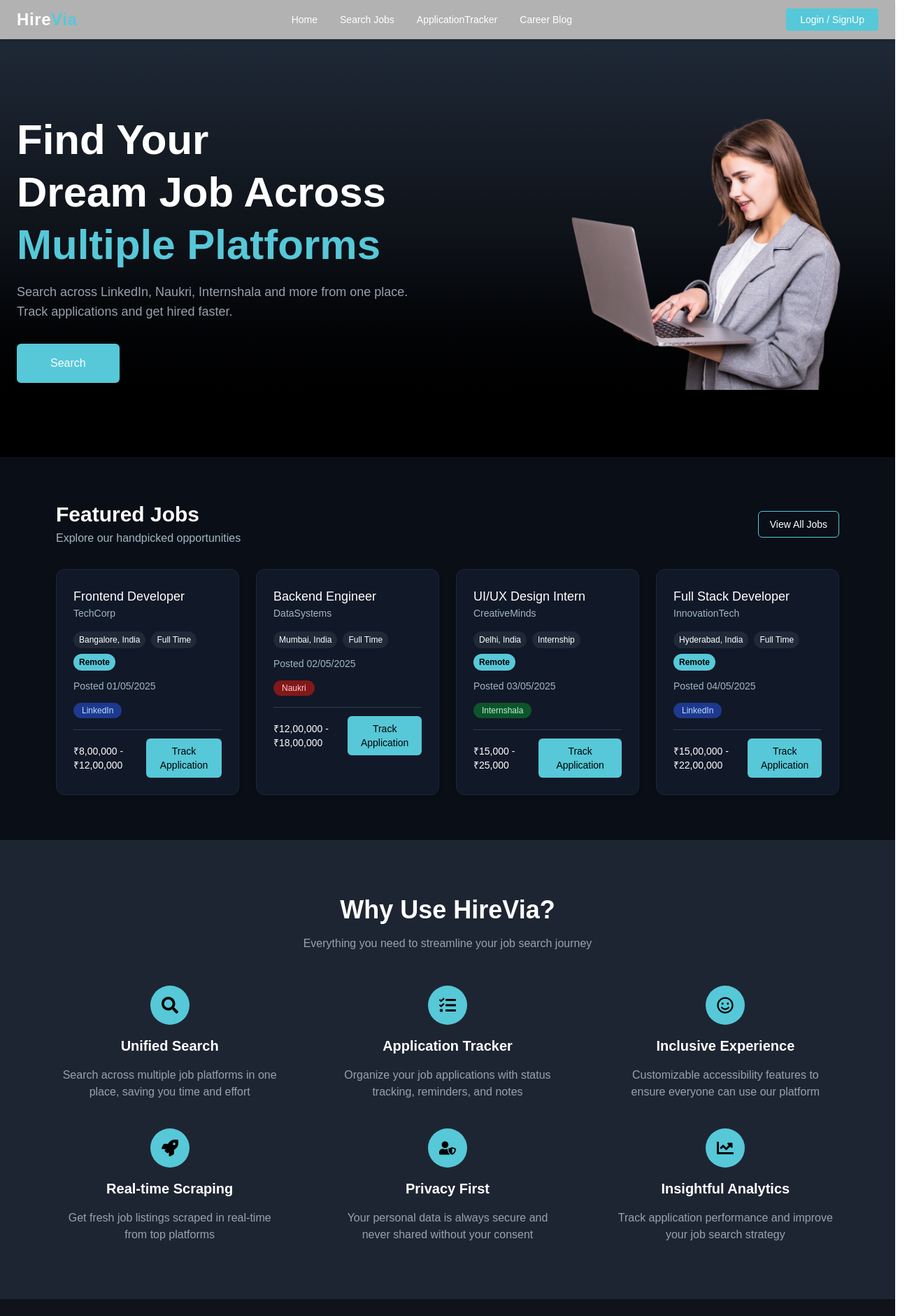
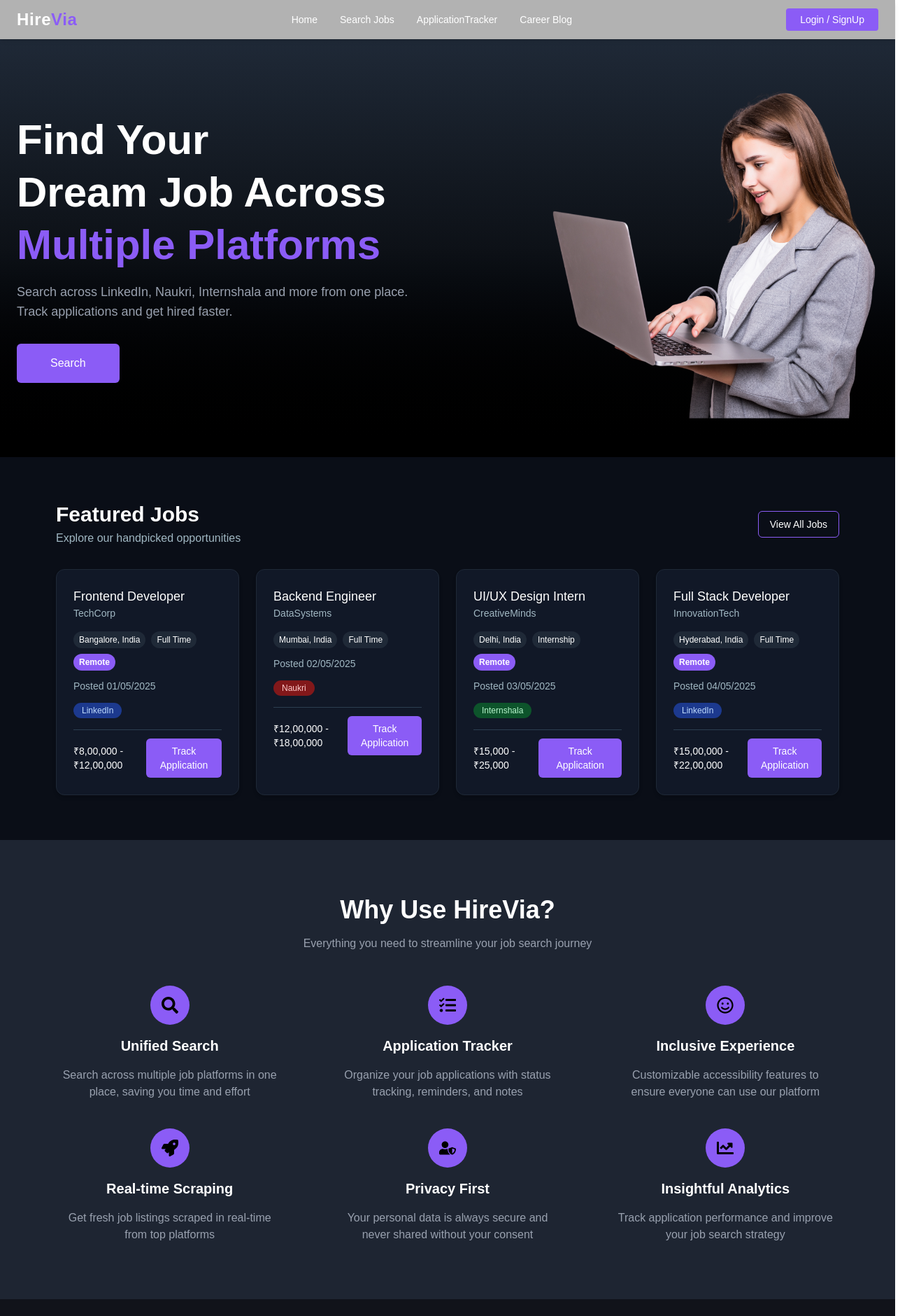
Before and after one commit to vridhichaudhary/HireVia, a Next.js app in the folder hirevia/: page /home in a window 1280 px wide. Shown: the top 1880 px of the page at 70% size, 1317 px wide, since content can reach past the window. Built offline with nearby package versions, Linux system fonts and the light colour scheme.

Commit message:
changed color theme

```diff
--- a/hirevia/src/app/blog/page.js
+++ b/hirevia/src/app/blog/page.js
@@ -122,7 +122,7 @@ const BlogSection = () => {
           </div>
 
           <div className="p-6 sm:p-10 flex flex-col gap-4 mb-10">
-            <span className="bg-[#70bdf5] text-white px-4 py-1 rounded-full text-sm font-medium w-fit">
+            <span className="bg-[#8B5CF6] text-white px-4 py-1 rounded-full text-sm font-medium w-fit">
               Featured
             </span>
             <h3 className="text-2xl sm:text-3xl font-bold leading-tight">
@@ -139,7 +139,7 @@ const BlogSection = () => {
             </div>
             <a
               href="#"
-              className="text-[#70bdf5] hover:underline font-medium mt-2 w-fit"
+              className="text-[#8B5CF6] hover:underline font-medium mt-2 w-fit"
             >
               Read Full Article →
             </a>
@@ -160,7 +160,7 @@ const BlogSection = () => {
                 className="object-cover"
               />
               <div className="p-5">
-                <span className="inline-block bg-[#70bdf5] text-white text-xs font-semibold px-3 py-1 rounded-full mb-3">
+                <span className="inline-block bg-[#8B5CF6] text-white text-xs font-semibold px-3 py-1 rounded-full mb-3">
                   {blog.category}
                 </span>
                 <h3 className="text-xl font-semibold mb-3">{blog.title}</h3>
--- a/hirevia/src/app/home/page.js
+++ b/hirevia/src/app/home/page.js
@@ -21,7 +21,7 @@ const Home = () => {
         <div className="grid grid-cols-1 sm:grid-cols-3 gap-10">
 
           <div className="flex flex-col items-center text-center space-y-4">
-            <div className="bg-[#56C8D8] rounded-full p-4">
+            <div className="bg-[#8B5CF6] rounded-full p-4">
               <FaSearch className="text-2xl text-black" />
             </div>
             <h3 className="text-xl font-semibold">Unified Search</h3>
@@ -32,7 +32,7 @@ const Home = () => {
 
 
           <div className="flex flex-col items-center text-center space-y-4">
-            <div className="bg-[#56C8D8] rounded-full p-4">
+            <div className="bg-[#8B5CF6] rounded-full p-4">
               <FaTasks className="text-2xl text-black" />
             </div>
             <h3 className="text-xl font-semibold">Application Tracker</h3>
@@ -43,7 +43,7 @@ const Home = () => {
 
 
           <div className="flex flex-col items-center text-center space-y-4">
-            <div className="bg-[#56C8D8] rounded-full p-4">
+            <div className="bg-[#8B5CF6] rounded-full p-4">
               <FaRegSmile className="text-2xl text-black" />
             </div>
             <h3 className="text-xl font-semibold">Inclusive Experience</h3>
@@ -53,7 +53,7 @@ const Home = () => {
           </div>
 
           <div className="flex flex-col items-center text-center space-y-4">
-            <div className="bg-[#56C8D8] rounded-full p-4">
+            <div className="bg-[#8B5CF6] rounded-full p-4">
               <FaRocket className="text-2xl text-black" />
             </div>
             <h3 className="text-xl font-semibold">Real-time Scraping</h3>
@@ -63,7 +63,7 @@ const Home = () => {
           </div>
 
           <div className="flex flex-col items-center text-center space-y-4">
-            <div className="bg-[#56C8D8] rounded-full p-4">
+            <div className="bg-[#8B5CF6] rounded-full p-4">
               <FaUserShield className="text-2xl text-black" />
             </div>
             <h3 className="text-xl font-semibold">Privacy First</h3>
@@ -73,7 +73,7 @@ const Home = () => {
           </div>
 
           <div className="flex flex-col items-center text-center space-y-4">
-            <div className="bg-[#56C8D8] rounded-full p-4">
+            <div className="bg-[#8B5CF6] rounded-full p-4">
               <FaChartLine className="text-2xl text-black" />
             </div>
             <h3 className="text-xl font-semibold">Insightful Analytics</h3>
@@ -88,7 +88,7 @@ const Home = () => {
 
     <section className="bg-[#11131A] py-16 px-6">
         <div className="max-w-6xl mx-auto">
-          <div className="bg-[#56C8D8] text-black rounded-lg px-8 py-10 flex flex-col md:flex-row justify-between items-center gap-6">
+          <div className="bg-[#8B5CF6] text-black rounded-lg px-8 py-10 flex flex-col md:flex-row justify-between items-center gap-6">
             <div>
               <h3 className="text-2xl font-extrabold mb-2">Ready to find your next opportunity?</h3>
               <p>Create an account to track your applications and get personalized job recommendations</p>
--- a/hirevia/src/app/jobs/page.js
+++ b/hirevia/src/app/jobs/page.js
@@ -261,7 +261,7 @@ const SearchJobs = () => {
         {displayedJobs.map((job) => (
           <div
             key={job.id}
-            className="bg-[#141625]/60 backdrop-blur-md px-6 py-5 rounded-xl border border-gray-800 hover:shadow-[0_0_5px_#56C8D8] hover:scale-[1.02] transition duration-300"
+            className="bg-[#141625]/60 backdrop-blur-md px-6 py-5 rounded-xl border border-gray-800 hover:shadow-[0_0_5px_#8B5CF6] hover:scale-[1.02] transition duration-300"
           >
             <div className="flex justify-between items-start">
               <div>
@@ -273,7 +273,7 @@ const SearchJobs = () => {
               <span className="bg-gray-700 px-2 py-1 rounded">{job.location}</span>
               <span className="bg-gray-700 px-2 py-1 rounded">{job.type}</span>
               {job.remote && (
-                <span className="bg-[#56C8D8] px-2 py-1 rounded">Remote</span>
+                <span className="bg-[#8B5CF6] px-2 py-1 rounded">Remote</span>
               )}
             </div>
             <div className="flex justify-between items-center mt-4 text-sm">
@@ -289,7 +289,7 @@ const SearchJobs = () => {
               className={`mt-4 w-full ${
                 addedJobs.includes(job.id)
                   ? "bg-gray-600 text-gray-300 cursor-not-allowed"
-                  : "bg-[#56C8D8] hover:bg-[#56a8d8] text-white"
+                  : "bg-[#8B5CF6] hover:bg-[#7C3AED] text-white"
               } py-2 rounded-md text-sm font-medium`}
             >
               {addedJobs.includes(job.id) ? "Added to Tracker" : "Track Application"}
--- a/hirevia/src/app/tracker/page.js
+++ b/hirevia/src/app/tracker/page.js
@@ -37,7 +37,7 @@ const ApplicationTracker = () => {
               Start tracking your job applications to manage your job search effectively
             </p>
             <Link href="/searchjobs">
-            <button className="bg-[#56C8D8] hover:bg-[#56a8d8] text-white px-6 py-2 rounded-md transition">
+            <button className="bg-[#8B5CF6] hover:bg-[#7C3AED] text-white px-6 py-2 rounded-md transition">
               Search Jobs
             </button>
             </Link>
@@ -58,14 +58,14 @@ const ApplicationTracker = () => {
                 <div className="flex flex-wrap gap-2 mt-3 text-xs">
                   <span className="bg-gray-700 px-2 py-1 rounded">{job.location}</span>
                   <span className="bg-gray-700 px-2 py-1 rounded">{job.type}</span>
-                  {job.remote && <span className="bg-[#56C8D8] px-2 py-1 rounded">Remote</span>}
+                  {job.remote && <span className="bg-[#8B5CF6] px-2 py-1 rounded">Remote</span>}
                 </div>
                 <p className="text-sm text-gray-400 mt-2">
                   Salary: {job.salary}
                 </p>
 
                 <button
-                  className="mt-4 w-full bg-red-600 hover:bg-red-700 text-white py-2 rounded-md text-sm font-medium"
+                  className="mt-4 w-full bg-red-800 hover:bg-red-900 text-white py-2 rounded-md text-sm font-medium"
                   onClick={() => removeJob(job.id)}
                 >
                   Remove Application
--- a/hirevia/src/components/FeaturedJobs/FeaturedJobs.jsx
+++ b/hirevia/src/components/FeaturedJobs/FeaturedJobs.jsx
@@ -1,6 +1,7 @@
-import React from 'react';
+"use client";
+import React, { useState, useEffect } from 'react';
 
-const jobs = [
+const initialJobs = [
   {
     id: 1,
     title: 'Frontend Developer',
@@ -52,6 +53,25 @@ const jobs = [
 ];
 
 const FeaturedJobs = () => {
+  const [jobs, setJobs] = useState(initialJobs);
+
+  const handleTrack = (jobId) => {
+    const updatedJobs = jobs.map(job => {
+      if (job.id === jobId) {
+        // Save to localStorage
+        const saved = JSON.parse(localStorage.getItem("trackedJobs")) || [];
+        const alreadyExists = saved.some(j => j.id === job.id);
+        if (!alreadyExists) {
+          const jobWithStatus = { ...job, appliedDate: new Date().toLocaleDateString(), status: 'Applied' };
+          localStorage.setItem("trackedJobs", JSON.stringify([...saved, jobWithStatus]));
+        }
+        return { ...job, applied: true };
+      }
+      return job;
+    });
+    setJobs(updatedJobs);
+  };
+
   return (
     <section className="bg-[#0A0E17] text-white py-16 px-6 md:px-20">
       <div className="flex justify-between items-center mb-8">
@@ -59,8 +79,8 @@ const FeaturedJobs = () => {
           <h2 className="text-3xl font-semibold">Featured Jobs</h2>
           <p className="text-[#A0B7C2] mt-1">Explore our handpicked opportunities</p>
         </div>
-        <button className="border border-[#56C8D8] px-4 py-2 rounded-md text-sm hover:bg-[#56C8D8]/10 transition">
-        View All Jobs
+        <button className="border border-[#8B5CF6] px-4 py-2 rounded-md text-sm hover:bg-[#56C8D8]/10 transition">
+          View All Jobs
         </button>
       </div>
 
@@ -68,7 +88,7 @@ const FeaturedJobs = () => {
         {jobs.map((job) => (
           <div
             key={job.id}
-            className="bg-[#111827] p-6 rounded-xl shadow-md border border-[#1f2937] hover:shadow-[0_0_5px_#56C8D8] hover:scale-[1.05] transition duration-300"
+            className="bg-[#111827] p-6 rounded-xl shadow-md border border-[#1f2937] hover:shadow-[0_0_5px_#8B5CF6] hover:scale-[1.05] transition duration-300"
           >
             <div className="flex justify-between items-start mb-4">
               <div>
@@ -81,7 +101,7 @@ const FeaturedJobs = () => {
               <span className="px-2 py-1 bg-[#1F2937] rounded-full">{job.location}</span>
               <span className="px-2 py-1 bg-[#1F2937] rounded-full">{job.type}</span>
               {job.remote && (
-                <span className="px-2 py-1 bg-[#56C8D8] text-black rounded-full font-semibold">Remote</span>
+                <span className="px-2 py-1 bg-[#8B5CF6] text-white rounded-full font-semibold">Remote</span>
               )}
             </div>
 
@@ -104,10 +124,11 @@ const FeaturedJobs = () => {
             <div className="flex items-center justify-between">
               <span className="text-sm">{job.salary}</span>
               <button
+                onClick={() => handleTrack(job.id)}
                 className={`px-4 py-2 text-sm rounded-md ${
                   job.applied
                     ? 'bg-gray-700 text-gray-400 cursor-not-allowed'
-                    : 'bg-[#56C8D8] hover:bg-[#74d6e4] transition text-black font-medium text-sm'
+                    : 'bg-[#8B5CF6] hover:bg-[#7C3AED] active:bg-[#6D28D9] transition text-white font-medium text-sm'
                 }`}
                 disabled={job.applied}
               >
--- a/hirevia/src/components/Footer/Footer.jsx
+++ b/hirevia/src/components/Footer/Footer.jsx
@@ -5,13 +5,13 @@ const Footer = () => {
 
           <div>
             <div className="flex items-center gap-2 mb-4">
-              <span className="text-[#56C8D8] text-2xl"></span>
+              <span className="text-[#8B5CF6] text-2xl"></span>
               <h2 className="text-white font-semibold text-lg">HireVia</h2>
             </div>
             <p className="text-sm">
               Your one-stop platform for finding and tracking job opportunities across multiple job boards.
             </p>
-            <div className="flex gap-4 mt-4 text-xl text-[#56C8D8]">
+            <div className="flex gap-4 mt-4 text-xl text-[#8B5CF6]">
               <a href="#"><i className="fab fa-twitter"></i></a>
               <a href="#"><i className="fab fa-linkedin"></i></a>
               <a href="#"><i className="fab fa-instagram"></i></a>
--- a/hirevia/src/components/HeroSection/HeroSection.jsx
+++ b/hirevia/src/components/HeroSection/HeroSection.jsx
@@ -11,7 +11,7 @@ const HeroSection = () => {
           <h1 className="text-4xl md:text-6xl font-bold text-white leading-tight">
           Find Your <br />
           Dream Job Across <br />
-            <span className="text-[#56C8D8]">Multiple Platforms</span>
+            <span className="text-[#8B5CF6]">Multiple Platforms</span>
           </h1>
           <p className="text-gray-400 text-lg mt-4">
           Search across LinkedIn, Naukri, Internshala and more from one place. Track applications and get hired faster.
@@ -19,7 +19,7 @@ const HeroSection = () => {
 
           <div className="flex flex-col sm:flex-row items-center mt-8 w-full">
             <Link href="/jobs">
-            <button className="bg-[#56C8D8] text-white font-medium px-12 py-4 rounded-md hover:bg-[#56c9d8c8] transition">
+            <button className="bg-[#8B5CF6] text-white font-medium px-12 py-4 rounded-md hover:bg-[#7C3AED] transition">
               Search
             </button>
             </Link>
@@ -31,9 +31,9 @@ const HeroSection = () => {
           <Image
             src={"/girl_img.png"}
             alt=""
-            width={800}
-            height={800}
-            className="object-contain"
+            width={900}
+            height={900}
+            className="object-contain scale-120"
           />
         </div>
       </div>
--- a/hirevia/src/components/Navbar/Navbar.jsx
+++ b/hirevia/src/components/Navbar/Navbar.jsx
@@ -82,22 +82,22 @@ const Navbar = () => {
       {/* NAVBAR COMPONENT */}
       <nav className="flex items-center justify-between px-6 py-3 bg-black/30 text-white shadow-md sticky top-0 z-40">
         <div className="text-2xl font-bold tracking-wide">
-          Hire<span className="text-[#56C8D8]">Via</span>
+          Hire<span className="text-[#8B5CF6]">Via</span>
         </div>
         <div className="md:hidden">
           <button onClick={toggleMenu}>
             {menuOpen ? (
-              <FaTimes className="text-2xl text-[#56C8D8]" />
+              <FaTimes className="text-2xl text-[#8B5CF6]" />
             ) : (
-              <FaBars className="text-2xl text-[#56C8D8]" />
+              <FaBars className="text-2xl text-[#8B5CF6]" />
             )}
           </button>
         </div>
         <div className="hidden md:flex items-center gap-8 text-sm">
-          <Link href="/" className="hover:text-[#56C8D8] transition">Home</Link>
-          <Link href="/jobs" className="hover:text-[#56C8D8] transition">Search Jobs</Link>
-          <Link href="/tracker" className="hover:text-[#56C8D8] transition">ApplicationTracker</Link>
-          <Link href="/blog" className="hover:text-[#56C8D8] transition">Career Blog</Link>
+          <Link href="/" className="hover:text-[#7C3AED] transition">Home</Link>
+          <Link href="/jobs" className="hover:text-[#7C3AED] transition">Search Jobs</Link>
+          <Link href="/tracker" className="hover:text-[#7C3AED] transition">ApplicationTracker</Link>
+          <Link href="/blog" className="hover:text-[#7C3AED] transition">Career Blog</Link>
         </div>
         <div className="hidden md:flex items-center gap-4 relative">
           {isLoggedIn ? (
@@ -117,7 +117,7 @@ const Navbar = () => {
           ) : (
             <button
               onClick={() => openAuthForm(false)}
-              className="px-5 py-1.5 bg-[#56C8D8] text-white text-sm font-medium rounded hover:bg-[#56c9d8c8] transition"
+              className="px-5 py-1.5 bg-[#8B5CF6] text-white text-sm font-medium rounded hover:bg-[#7C3AED] transition"
             >
               Login / SignUp
             </button>
@@ -127,7 +127,7 @@ const Navbar = () => {
 
       {/* MOBILE MENU */}
       {menuOpen && (
-        <div className="md:hidden flex flex-col items-center gap-4 py-6 bg-[#2C6B99] text-[#FFFFFF] text-sm font-medium shadow-md">
+        <div className="md:hidden flex flex-col items-center gap-4 py-6 bg-[#8B5CF6] text-[#FFFFFF] text-sm font-medium shadow-md">
           <Link href="/" className="hover:text-white" onClick={toggleMenu}>Home</Link>
           <Link href="/jobs" className="hover:text-white" onClick={toggleMenu}>Find Jobs</Link>
           <Link href="/tracker" className="hover:text-white" onClick={toggleMenu}>Tracker</Link>
@@ -142,7 +142,7 @@ const Navbar = () => {
           ) : (
             <button
               onClick={() => openAuthForm(false)}
-              className="px-5 py-1.5 bg-[#56C8D8] text-black font-semibold rounded hover:bg-[#2C6B99] text-sm"
+              className="px-5 py-1.5 bg-[#8B5CF6] text-black font-semibold rounded hover:bg-[#7C3AED] text-sm"
             >
               Login
             </button>
@@ -168,7 +168,7 @@ const Navbar = () => {
                   placeholder="Full Name"
                   value={formData.name}
                   onChange={handleChange}
-                  className="w-full px-4 py-2 rounded bg-white/100 text-black focus:outline-none focus:ring-3 focus:ring-[#56C8D8]"
+                  className="w-full px-4 py-2 rounded bg-white/100 text-black focus:outline-none focus:ring-3 focus:ring-[#8B5CF6]"
                   required
                 />
               )}
@@ -178,7 +178,7 @@ const Navbar = () => {
                 placeholder="Email"
                 value={formData.email}
                 onChange={handleChange}
-                className="w-full px-4 py-2 rounded bg-white/100 text-black focus:outline-none focus:ring-3 focus:ring-[#56C8D8]"
+                className="w-full px-4 py-2 rounded bg-white/100 text-black focus:outline-none focus:ring-3 focus:ring-[#8B5CF6]"
                 required
               />
               <input
@@ -187,12 +187,12 @@ const Navbar = () => {
                 placeholder="Password"
                 value={formData.password}
                 onChange={handleChange}
-                className="w-full px-4 py-2 rounded bg-white/100 text-black focus:outline-none focus:ring-3 focus:ring-[#56C8D8]"
+                className="w-full px-4 py-2 rounded bg-white/100 text-black focus:outline-none focus:ring-3 focus:ring-[#8B5CF6]"
                 required
               />
               <button
                 type="submit"
-                className="w-full py-2 bg-[#56C8D8] text-black font-bold rounded hover:bg-[#56c9d8c8] transition"
+                className="w-full py-2 bg-[#8B5CF6] text-white font-bold rounded hover:bg-[#7C3AED] transition"
               >
                 {isSignup ? "Sign Up" : "Log In"}
               </button>
@@ -201,7 +201,7 @@ const Navbar = () => {
               <button onClick={() => setShowAuthForm(false)} className="hover:underline text-gray-300">
                 Cancel
               </button>
-              <button onClick={() => openAuthForm(!isSignup)} className="text-[#56C8D8] hover:underline font-semibold">
+              <button onClick={() => openAuthForm(!isSignup)} className="text-[#8B5CF6] hover:underline font-semibold">
                 {isSignup ? "Already have an account?" : "Create an account"}
               </button>
             </div>
```
